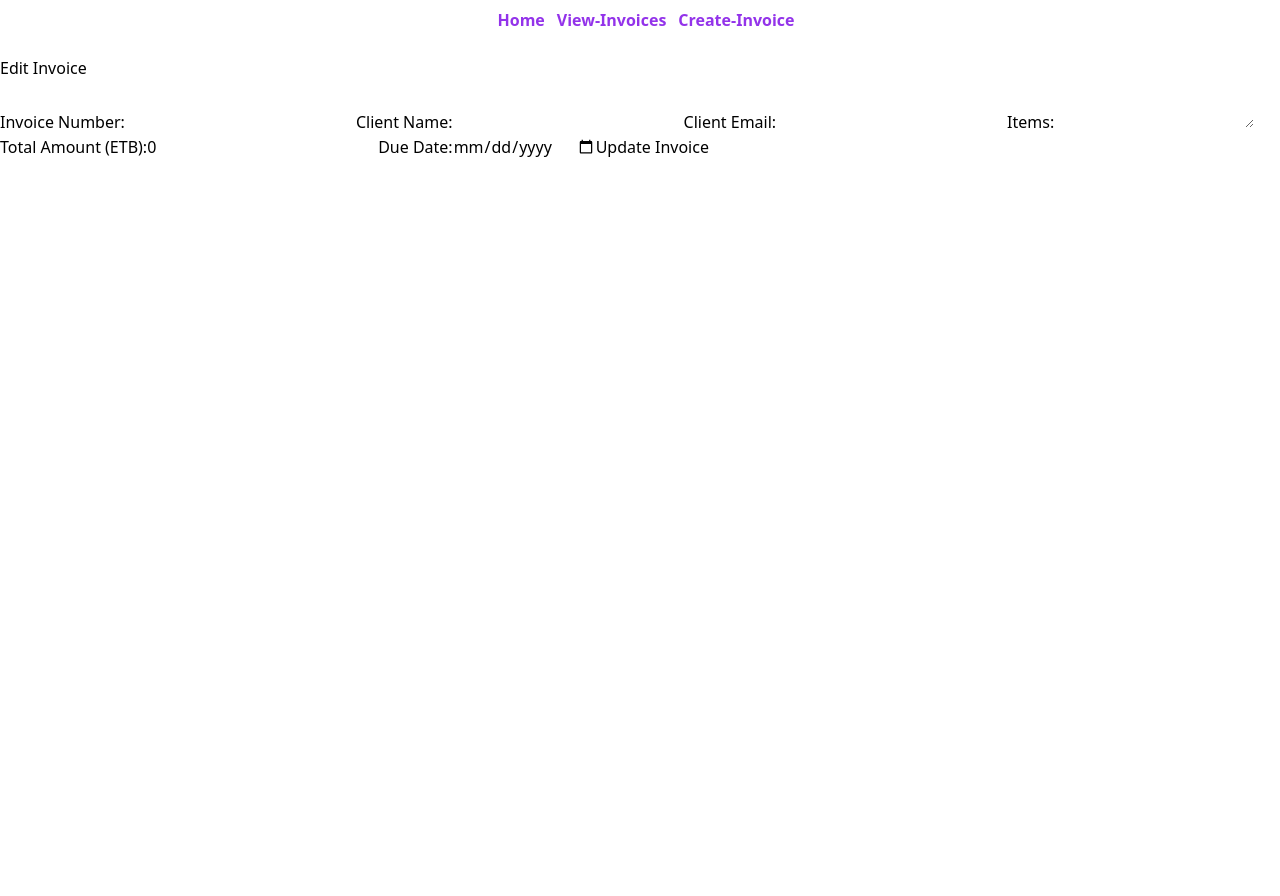
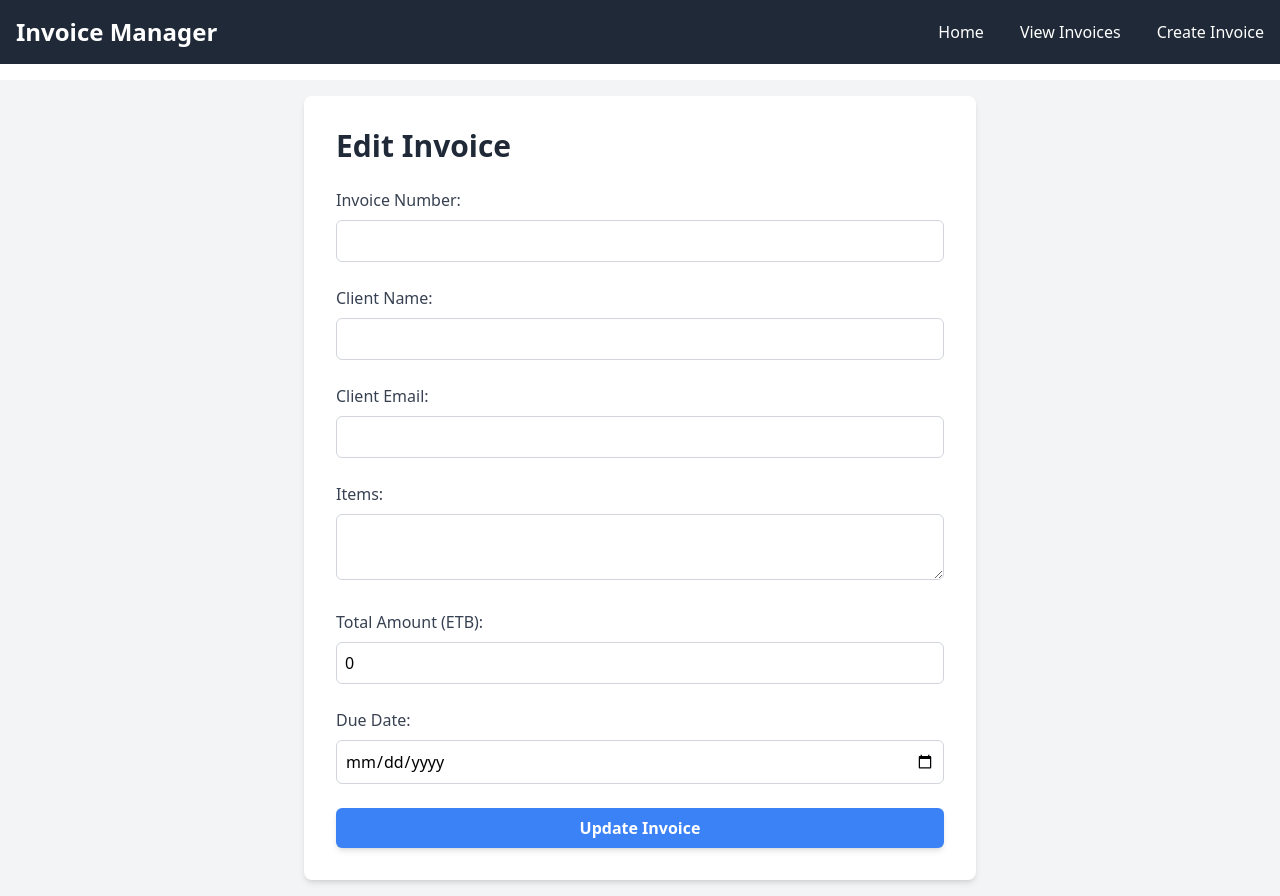
Before and after one commit to debreroha/Invoice-managers, a Next.js app: page /invoices/1/edit in a window 1280 px wide. Before the commit the page ends 800 px from the top, so only its background shows below. Built offline with nearby package versions, Linux system fonts and the light colour scheme; no server answers.

Commit message:
updates on some styles on edit invoces and loyout pages

```diff
--- a/app/invoices/[id]/edit/page.tsx
+++ b/app/invoices/[id]/edit/page.tsx
@@ -42,33 +42,71 @@ export default function EditInvoice() {
   };
 
   return (
-    <form onSubmit={handleSubmit}>
-      <h1>Edit Invoice</h1>
-      <label>
-        Invoice Number:
-        <input type="text" value={invoice.invoiceNumber} onChange={(e) => setInvoice({ ...invoice, invoiceNumber: e.target.value })} />
-      </label>
-      <label>
-        Client Name:
-        <input type="text" value={invoice.clientName} onChange={(e) => setInvoice({ ...invoice, clientName: e.target.value })} />
-      </label>
-      <label>
-        Client Email:
-        <input type="email" value={invoice.clientEmail} onChange={(e) => setInvoice({ ...invoice, clientEmail: e.target.value })} />
-      </label>
-      <label>
-        Items:
-        <textarea value={invoice.items} onChange={(e) => setInvoice({ ...invoice, items: e.target.value })} />
-      </label>
-      <label>
-        Total Amount (ETB):
-        <input type="number" value={invoice.totalAmount} onChange={(e) => setInvoice({ ...invoice, totalAmount: Number(e.target.value) })} />
-      </label>
-      <label>
-        Due Date:
-        <input type="date" value={invoice.dueDate} onChange={(e) => setInvoice({ ...invoice, dueDate: e.target.value })} />
-      </label>
-      <button type="submit">Update Invoice</button>
-    </form>
+    <div className="flex items-center justify-center min-h-screen bg-gray-100 p-4">
+      <div className="w-full max-w-2xl bg-white p-8 rounded-lg shadow-md">
+        <h1 className="text-3xl font-bold text-gray-800 mb-6">Edit Invoice</h1>
+        <form onSubmit={handleSubmit} className="space-y-6">
+          <div>
+            <label className="block text-gray-700 font-medium mb-2">Invoice Number:</label>
+            <input
+              type="text"
+              value={invoice.invoiceNumber}
+              onChange={(e) => setInvoice({ ...invoice, invoiceNumber: e.target.value })}
+              className="w-full p-2 border border-gray-300 rounded-md focus:outline-none focus:ring-2 focus:ring-blue-500"
+            />
+          </div>
+          <div>
+            <label className="block text-gray-700 font-medium mb-2">Client Name:</label>
+            <input
+              type="text"
+              value={invoice.clientName}
+              onChange={(e) => setInvoice({ ...invoice, clientName: e.target.value })}
+              className="w-full p-2 border border-gray-300 rounded-md focus:outline-none focus:ring-2 focus:ring-blue-500"
+            />
+          </div>
+          <div>
+            <label className="block text-gray-700 font-medium mb-2">Client Email:</label>
+            <input
+              type="email"
+              value={invoice.clientEmail}
+              onChange={(e) => setInvoice({ ...invoice, clientEmail: e.target.value })}
+              className="w-full p-2 border border-gray-300 rounded-md focus:outline-none focus:ring-2 focus:ring-blue-500"
+            />
+          </div>
+          <div>
+            <label className="block text-gray-700 font-medium mb-2">Items:</label>
+            <textarea
+              value={invoice.items}
+              onChange={(e) => setInvoice({ ...invoice, items: e.target.value })}
+              className="w-full p-2 border border-gray-300 rounded-md focus:outline-none focus:ring-2 focus:ring-blue-500"
+            />
+          </div>
+          <div>
+            <label className="block text-gray-700 font-medium mb-2">Total Amount (ETB):</label>
+            <input
+              type="number"
+              value={invoice.totalAmount}
+              onChange={(e) => setInvoice({ ...invoice, totalAmount: Number(e.target.value) })}
+              className="w-full p-2 border border-gray-300 rounded-md focus:outline-none focus:ring-2 focus:ring-blue-500"
+            />
+          </div>
+          <div>
+            <label className="block text-gray-700 font-medium mb-2">Due Date:</label>
+            <input
+              type="date"
+              value={invoice.dueDate}
+              onChange={(e) => setInvoice({ ...invoice, dueDate: e.target.value })}
+              className="w-full p-2 border border-gray-300 rounded-md focus:outline-none focus:ring-2 focus:ring-blue-500"
+            />
+          </div>
+          <button
+            type="submit"
+            className="w-full py-2 bg-blue-500 text-white font-semibold rounded-md shadow-md hover:bg-blue-600 transition duration-300"
+          >
+            Update Invoice
+          </button>
+        </form>
+      </div>
+    </div>
   );
 }
--- a/app/invoices/page.tsx
+++ b/app/invoices/page.tsx
@@ -15,68 +15,89 @@ interface Invoice {
 
 export default function InvoicesList() {
   const [invoices, setInvoices] = useState<Invoice[]>([]);
+  const [loading, setLoading] = useState<boolean>(true);
+  const [error, setError] = useState<string | null>(null);
 
   useEffect(() => {
-    fetch('/api/invoices')
-      .then((res) => res.json())
-      .then((data) => {
+    const fetchInvoices = async () => {
+      try {
+        const res = await fetch('/api/invoices');
+        if (!res.ok) throw new Error('Failed to fetch invoices');
+        const data = await res.json();
         const formattedData = data.map((invoice: any) => ({
           ...invoice,
-          totalAmount: Number(invoice.totalAmount)
+          totalAmount: Number(invoice.totalAmount),
         }));
         setInvoices(formattedData);
-      });
+      } catch (error: any) {
+        setError(error.message);
+      } finally {
+        setLoading(false);
+      }
+    };
+    fetchInvoices();
   }, []);
 
   const handleDelete = async (id: number) => {
+    if (confirm('Are you sure you want to delete this invoice?')) {
       const updatedInvoices = invoices.filter(invoice => invoice.id !== id);
       setInvoices(updatedInvoices);
 
       const response = await fetch(`/api/invoices?id=${id}`, {
-      method: 'DELETE'
+        method: 'DELETE',
       });
 
       if (!response.ok) {
-      setInvoices(invoices);
+        setInvoices([...invoices]);
         alert('Failed to delete invoice');
+      }
     }
   };
 
+  if (loading) return <p className='text-center text-gray-500'>Loading...</p>;
+  if (error) return <p className='text-center text-red-500'>Error: {error}</p>;
+
   return (
-    <>
-      <h1 className='flex justify-center ... mb-4 text-3xl font-bold underline'>Invoices List</h1>
-      <div className='flex justify-center ...'>
-        <table className='border-collapse border border-green-800 ...'>
-          <thead>
+    <div className='max-w-7xl mx-auto px-4 py-6'>
+      <h1 className='text-3xl font-bold mb-6 text-center text-gray-800'>Invoices List</h1>
+      <div className='overflow-x-auto'>
+        <table className='min-w-full bg-white border border-gray-200 rounded-lg shadow-md'>
+          <thead className='bg-gray-100'>
             <tr>
-              <th className='border border-green-600 ...'>InvoiceNum</th>
-              <th className='border border-green-600 ...'>Client Name</th>
-              <th className='border border-green-600 ...'>Client Email</th>
-              <th className='border border-green-600 ...'>Services</th>
-              <th className='border border-green-600 ...'>Total Amount (ETB)</th>
-              <th className='border border-green-600 ...'>Due Date</th>
-              <th className='border border-green-600 ...'>Actions</th>
+              <th className='py-3 px-4 border-b border-gray-300 text-left text-gray-600'>Invoice Number</th>
+              <th className='py-3 px-4 border-b border-gray-300 text-left text-gray-600'>Client Name</th>
+              <th className='py-3 px-4 border-b border-gray-300 text-left text-gray-600'>Client Email</th>
+              <th className='py-3 px-4 border-b border-gray-300 text-left text-gray-600'>Services</th>
+              <th className='py-3 px-4 border-b border-gray-300 text-left text-gray-600'>Total Amount (ETB)</th>
+              <th className='py-3 px-4 border-b border-gray-300 text-left text-gray-600'>Due Date</th>
+              <th className='py-3 px-4 border-b border-gray-300 text-left text-gray-600'>Actions</th>
             </tr>
           </thead>
           <tbody>
             {invoices.map((invoice) => (
-              <tr key={invoice.id}>
-                <td className='border border-green-600 ...'>{invoice.invoiceNumber}</td>
-                <td className='border border-green-600 ...'>{invoice.clientName}</td>
-                <td className='border border-green-600 ...'>{invoice.clientEmail}</td>
-                <td className='border border-green-600 ...'>{invoice.items}</td>
-                <td className='border border-green-600 ...'>{invoice.totalAmount.toFixed(2)}</td>
-                <td className='border border-green-600 ...'>{invoice.dueDate}</td>
-                <td className='border border-green-600 ...'>
-                  <Link className='ml-5 pr-4 text-blue-900 hover:underline' href={`/invoices/${invoice.id}/edit`}>Edit</Link>
-                  <Link className='text-red-900 hover:underline' href={`/invoices/${invoice.id}/delete`}>delete</Link>
-                  {/* <button onClick={() => handleDelete(invoice.id)}>Delete</button> */}
+              <tr key={invoice.id} className='hover:bg-gray-50'>
+                <td className='py-3 px-4 border-b border-gray-300'>{invoice.invoiceNumber}</td>
+                <td className='py-3 px-4 border-b border-gray-300'>{invoice.clientName}</td>
+                <td className='py-3 px-4 border-b border-gray-300'>{invoice.clientEmail}</td>
+                <td className='py-3 px-4 border-b border-gray-300'>{invoice.items}</td>
+                <td className='py-3 px-4 border-b border-gray-300'>{invoice.totalAmount.toFixed(2)}</td>
+                <td className='py-3 px-4 border-b border-gray-300'>{invoice.dueDate}</td>
+                <td className='py-3 px-4 border-b border-gray-300'>
+                  <Link className='text-blue-600 hover:underline mr-3' href={`/invoices/${invoice.id}/edit`}>
+                    Edit
+                  </Link>
+                  <button
+                    className='text-red-600 hover:underline'
+                    onClick={() => handleDelete(invoice.id)}
+                  >
+                    Delete
+                  </button>
                 </td>
               </tr>
             ))}
           </tbody>
         </table>
       </div>
-    </>
+    </div>
   );
 }
--- a/app/layout.tsx
+++ b/app/layout.tsx
@@ -1,30 +1,80 @@
+'use client';
+
+import { useState, useEffect } from 'react';
 import Link from 'next/link';
-import './globals.css'
-export const metadata = {
-  title: 'Invoice Manager',
-  description: 'Generated by Next.js',
-}
+import './globals.css';
 
-export default function RootLayout({
-  children,
-}: {
-  children: React.ReactNode
-}) {
+export default function RootLayout({ children }: { children: React.ReactNode }) {
+  const [activeLink, setActiveLink] = useState('');
+  const [isMobileMenuOpen, setMobileMenuOpen] = useState(false);
+
+  useEffect(() => {
+    if (typeof window !== 'undefined') {
+      setActiveLink(window.location.pathname);
+    }
+  }, []);
+
+  const handleLinkClick = (path: string) => {
+    setActiveLink(path);
+    setMobileMenuOpen(false); // Close mobile menu on link click
+  };
+
+  const toggleMobileMenu = () => {
+    setMobileMenuOpen(!isMobileMenuOpen);
+  };
+
   return (
     <html>
       <body>
-      <div className='grid grid-cols-1 gap-4'>
-        <header className='flex justify-center ...'>
-
-          <nav className='p-2 text-purple-600 text-1xl font-bold no-underline ...'>
-            <Link className='pl-3 hover:underline' href="/">Home</Link>
-            <Link className='pl-3 hover:underline' href="/invoices">View-Invoices</Link>
-            <Link className='pl-3 hover:underline' href="/invoices/create-invoice">Create-Invoice</Link>
-          </nav>
-        </header>
-        <main>{children}</main>
-      </div>
+        <div className="grid grid-cols-1 gap-4">
+          <header className="flex justify-between items-center p-4 bg-gray-800 text-white">
+            <div className="text-2xl font-bold"><Link href="/">Invoice Manager</Link></div>
+            <button
+              className="block md:hidden text-white"
+              onClick={toggleMobileMenu}
+            >
+              ☰
+            </button>
+            <nav
+              className={`${
+                isMobileMenuOpen ? 'block' : 'hidden'
+              } md:flex md:items-center md:space-x-6`}
+            >
+              <Link href="/">
+                <span
+                  className={`pl-3 hover:underline ${
+                    activeLink === '/' ? 'text-yellow-400' : ''
+                  }`}
+                  onClick={() => handleLinkClick('/')}
+                >
+                  Home
+                </span>
+              </Link>
+              <Link href="/invoices">
+                <span
+                  className={`pl-3 hover:underline ${
+                    activeLink === '/invoices' ? 'text-yellow-400' : ''
+                  }`}
+                  onClick={() => handleLinkClick('/invoices')}
+                >
+                  View Invoices
+                </span>
+              </Link>
+              <Link href="/invoices/create-invoice">
+                <span
+                  className={`pl-3 hover:underline ${
+                    activeLink === '/invoices/create-invoice' ? 'text-yellow-400' : ''
+                  }`}
+                  onClick={() => handleLinkClick('/invoices/create-invoice')}
+                >
+                  Create Invoice
+                </span>
+              </Link>
+            </nav>
+          </header>
+          <main>{children}</main>
+        </div>
       </body>
     </html>
-  )
+  );
 }
--- a/app/page.tsx
+++ b/app/page.tsx
@@ -2,14 +2,19 @@ import Link from 'next/link';
 
 export default function Home() {
   return (
-    <div className="flex flex-col items-center justify-center h-screen bg-gray-100">
-      <h1 className="text-3xl mb-8">Welcome to Invoice Manager</h1>
-      <Link href="/login" className="mb-4 px-6 py-2 bg-blue-500 text-white rounded-lg hover:bg-blue-600">
-        Login
-      </Link>
-      <Link href="/sign-up" className="px-6 py-2 border border-blue-500 text-blue-500 rounded-lg hover:bg-blue-500 hover:text-white">
-        Sign Up
-      </Link>
+    <div className="flex flex-col items-center justify-center h-screen bg-gradient-to-r from-blue-100 via-blue-200 to-blue-300 p-6">
+      <div className="bg-white p-8 rounded-lg shadow-lg max-w-md w-full text-center">
+        <h1 className="text-4xl font-bold mb-6 text-gray-800">Welcome to Invoice Manager</h1>
+        <p className="text-gray-600 mb-8">The ultimate tool to manage your invoices seamlessly.</p>
+        <div className="space-y-4">
+          <Link href="/login" className="block px-6 py-3 bg-blue-500 text-white rounded-lg shadow-md hover:bg-blue-600 transition duration-300">
+            Login
+          </Link>
+          <Link href="/sign-up" className="block px-6 py-3 border border-blue-500 text-blue-500 rounded-lg shadow-md hover:bg-blue-500 hover:text-white transition duration-300">
+            Sign Up
+          </Link>
+        </div>
+      </div>
     </div>
   );
 }
```
Lines whose indentation alone changed are shown as unchanged.
